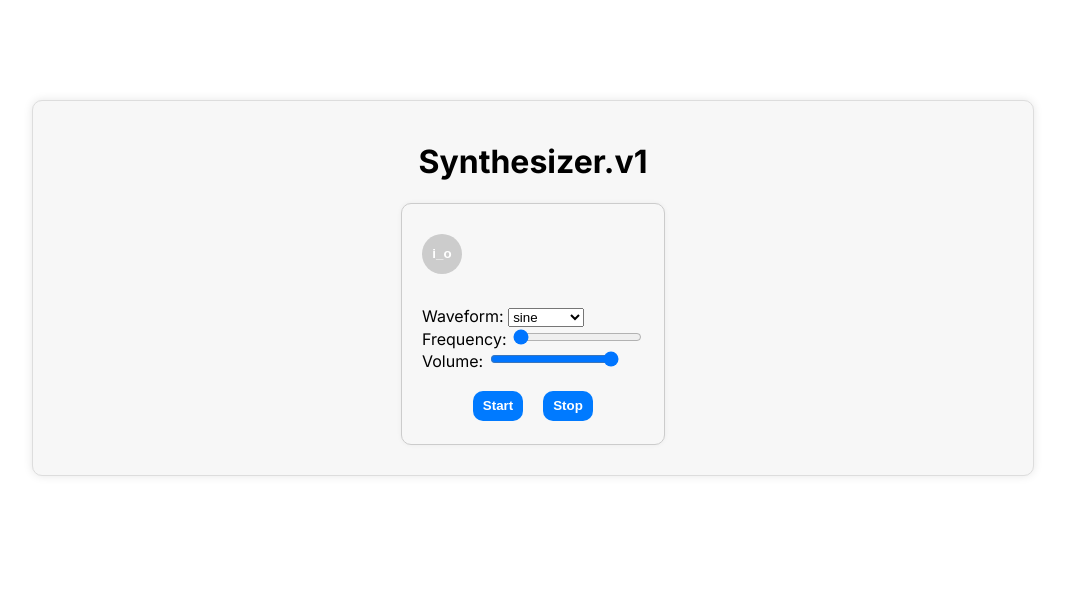
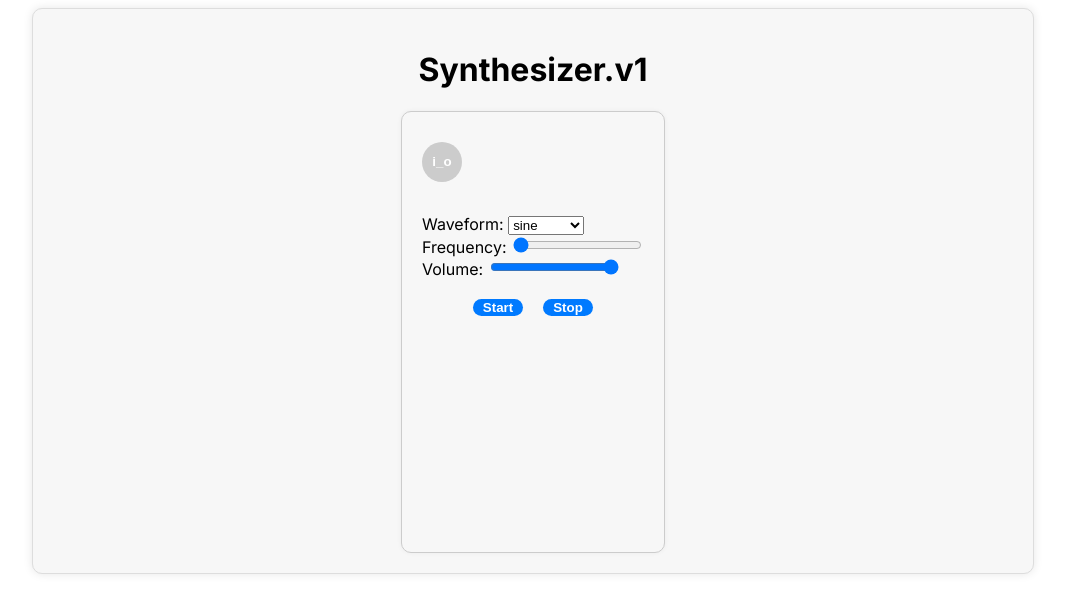
Before and after one commit to colinamicon/nextjs-synth, a Next.js app: page / in a window 1280 px wide. Shown: the top 612 px of the page, without its empty margins (107-1172 px from the left). Built offline with nearby package versions, Linux system fonts and the light colour scheme.

Commit message:
fix styling

```diff
--- a/src/app/globals.css
+++ b/src/app/globals.css
@@ -4,34 +4,27 @@
   background-color: #f7f7f7;
   box-shadow: 0 0 10px rgba(0, 0, 0, 0.1);
   display: flex;
-  flex-direction: column;
   width: 75vw;
-  margin: auto;
   align-items: center;
   margin-top: 100px;
   padding: 20px;
+  flex-direction: column;
+    margin: auto;
 
   .synth {
-    margin: auto;
-    margin-bottom: 10px;
+    flex-direction: column;
     padding: 20px;
     border: 1px solid #ccc;
     border-radius: 10px;
     width: auto;
     background-color: #f7f7f7;
     box-shadow: 0 0 5px rgba(0, 0, 0, 0.05);
-    height: 25vh;
+    height: 50vh;
 
-      .synth-body {
-        /* margin-top: .75rem; */
-        /* Define each component */
-
-      }
 
     .buttons {
       display: flex;
       justify-content: center;
-      margin: auto;
       padding-top: 10px;
     }
   }
@@ -42,7 +35,6 @@
     background-color: #007aff;
     font-weight: bold;
     width: 50px;
-    height: 30px;
     color: #fff;
     cursor: pointer;
     margin: 10px;
```
